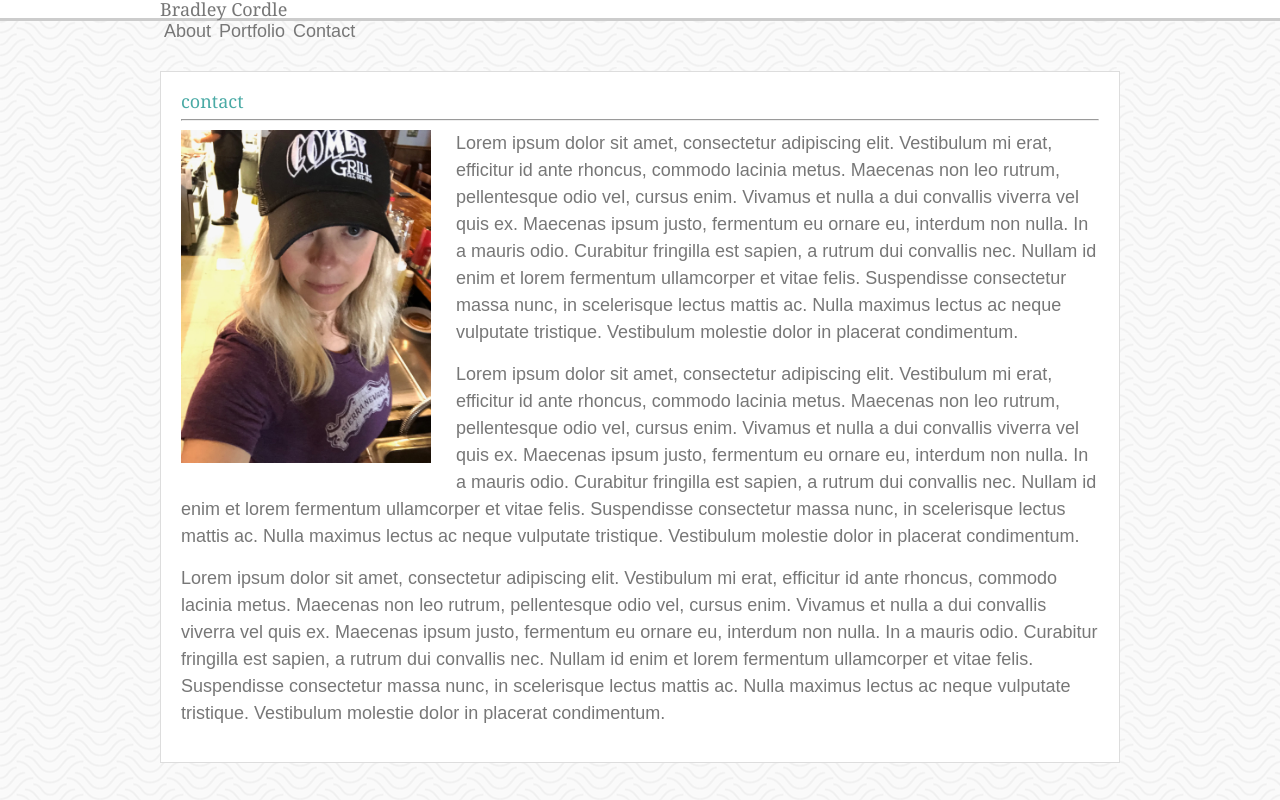
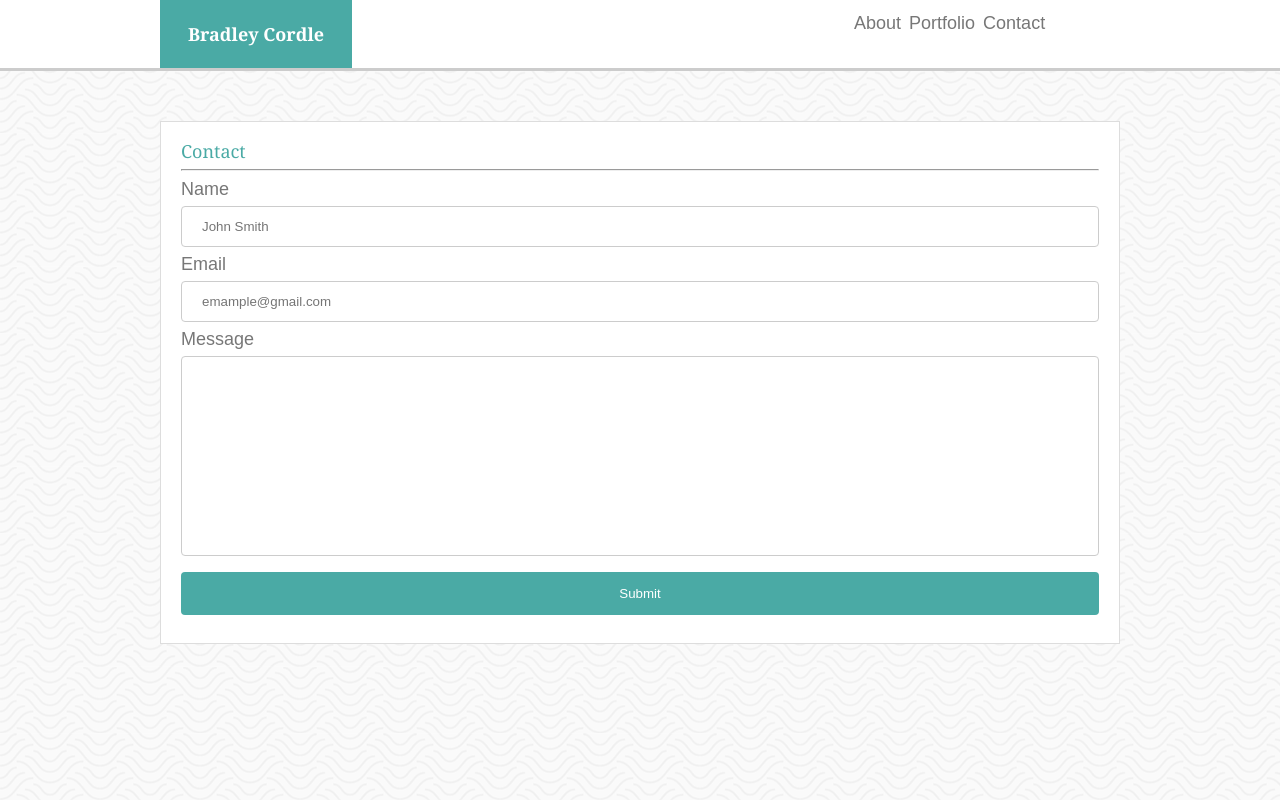
Before and after one commit to bradleyllew/Basic-Portfolio, a plain HTML site: page contact.html in a window 1280 px wide. Drawn offline with Linux system fonts and the light colour scheme.

Commit message:
added Contact page and finished form (from w3schools paste & modify). Still need to add footer? and do portfolio page...

```diff
--- a/assets/css/style.css
+++ b/assets/css/style.css
@@ -100,11 +100,14 @@ p {
 }
 
 .footer {
-  position: fixed;
+  /* position: fixed; */
   width: 100%;
-  height: 70px;
+  height: 30px;
   background-color: #666666;
-  border-top-color: #4aaaa5 solid 2px;
+  border-top-color: #4aaaa5 solid 6px;
   color: white;
   padding-top: 25px;
+  text-align: center;
+  /* bottom: 0; */
+  /* left: 0; */
 }
--- /dev/null
+++ b/assets/css/style2.css
@@ -0,0 +1,50 @@
+.form-content {
+    clear: both;
+    background-color: #ffffff;
+    padding: 20px;
+    width: 960px;
+    margin: auto;
+    border: 1px solid #dddddd;
+   position: relative;
+
+}
+
+#message {
+
+    height: 200px;
+
+}
+
+
+
+
+
+
+
+/* Style inputs */
+input[type=text], select {
+    width: 100%;
+    padding: 12px 20px;
+    margin: 8px 0;
+    display: inline-block;
+    border: 1px solid #ccc;
+    border-radius: 4px;
+    box-sizing: border-box;
+  }
+
+  /* Style the submit button */
+  input[type=submit] {
+    width: 100%;
+    background-color: #4aaaa5;
+    color: white;
+    padding: 14px 20px;
+    margin: 8px 0;
+    border: none;
+    border-radius: 4px;
+    cursor: pointer;
+  }
+
+  /* Add a background color to the submit button on mouse-over */
+  input[type=submit]:hover {
+    background-color: pink;
+  }
--- a/contact.html
+++ b/contact.html
@@ -11,63 +11,60 @@
     <link rel=“stylesheet” type=“text/css” href=“assets/css/style.css/"/>  -->
     <link rel="stylesheet" href="assets/css/reset.css">
     <link rel="stylesheet" href="assets/css/style.css ">
+    <link rel="stylesheet" href="assets/css/style2.css">
 
 
-    <title>My Portfolio</title>
+    <title>Contact Page</title>
 
 </head>
 
 <body>
 
+    <div class="wrapper">
+
         <div class="header">
 
             <div class="container">
-            <h1>Bradley Cordle</h1>
 
-            <div id="nav">
+                <div class="nav">
                     <a href="index.html">About</a>
                     <a href="portfolio.html">Portfolio</a>
                     <a href="contact.html">Contact</a>
                 </div>
-        </div>
+
+                <div class="aqua-box">
+                    <h1>Bradley Cordle</h1>
                 </div>
 
-    <div class="section">
 
 
-        <h2>contact</h2>
+            </div>
+
+        </div>
+
+        <div class="form-content">
+
+            <h2>Contact</h2>
 
             <hr>
 
-        <div class="image-comtainer">
-            <img src="assets/images/IMG_1683.jpeg" class="image"/>
+            <form action="/action_page.php">
+                <label for="name">Name</label>
+                <input type="text" id="name" name="name" placeholder="John Smith">
+
+                <label for="email">Email</label>
+                <input type="text" id="email" name="email" placeholder="emample@gmail.com">
+
+                <label for="message">Message</label>
+                <input type="text" id="message" name="message">
+                <!-- <textarea id="message" name="message" style="height:200px"></textarea> -->
+
+                <input type="submit" value="Submit">
+            </form>
         </div>
 
-        <p>
-            Lorem ipsum dolor sit amet, consectetur adipiscing elit. Vestibulum mi erat, efficitur id ante rhoncus,
-            commodo lacinia metus. Maecenas non leo rutrum, pellentesque odio vel, cursus enim. Vivamus et nulla a dui
-            convallis viverra vel quis ex. Maecenas ipsum justo, fermentum eu ornare eu, interdum non nulla. In a mauris
-            odio. Curabitur fringilla est sapien, a rutrum dui convallis nec. Nullam id enim et lorem fermentum
-            ullamcorper et vitae felis. Suspendisse consectetur massa nunc, in scelerisque lectus mattis ac. Nulla
-            maximus lectus ac neque vulputate tristique. Vestibulum molestie dolor in placerat condimentum.
-        </p>
-        <p>
-            Lorem ipsum dolor sit amet, consectetur adipiscing elit. Vestibulum mi erat, efficitur id ante rhoncus,
-            commodo lacinia metus. Maecenas non leo rutrum, pellentesque odio vel, cursus enim. Vivamus et nulla a dui
-            convallis viverra vel quis ex. Maecenas ipsum justo, fermentum eu ornare eu, interdum non nulla. In a mauris
-            odio. Curabitur fringilla est sapien, a rutrum dui convallis nec. Nullam id enim et lorem fermentum
-            ullamcorper et vitae felis. Suspendisse consectetur massa nunc, in scelerisque lectus mattis ac. Nulla
-            maximus lectus ac neque vulputate tristique. Vestibulum molestie dolor in placerat condimentum.
-        </p>
-        <p>
-            Lorem ipsum dolor sit amet, consectetur adipiscing elit. Vestibulum mi erat, efficitur id ante rhoncus,
-            commodo lacinia metus. Maecenas non leo rutrum, pellentesque odio vel, cursus enim. Vivamus et nulla a dui
-            convallis viverra vel quis ex. Maecenas ipsum justo, fermentum eu ornare eu, interdum non nulla. In a mauris
-            odio. Curabitur fringilla est sapien, a rutrum dui convallis nec. Nullam id enim et lorem fermentum
-            ullamcorper et vitae felis. Suspendisse consectetur massa nunc, in scelerisque lectus mattis ac. Nulla
-            maximus lectus ac neque vulputate tristique. Vestibulum molestie dolor in placerat condimentum.
-        </p>
     </div>
+
 
 </body>
 
```
Also changed, not shown: portfolio.html (+79 -0 lines). Lines whose indentation alone changed are shown as unchanged.
